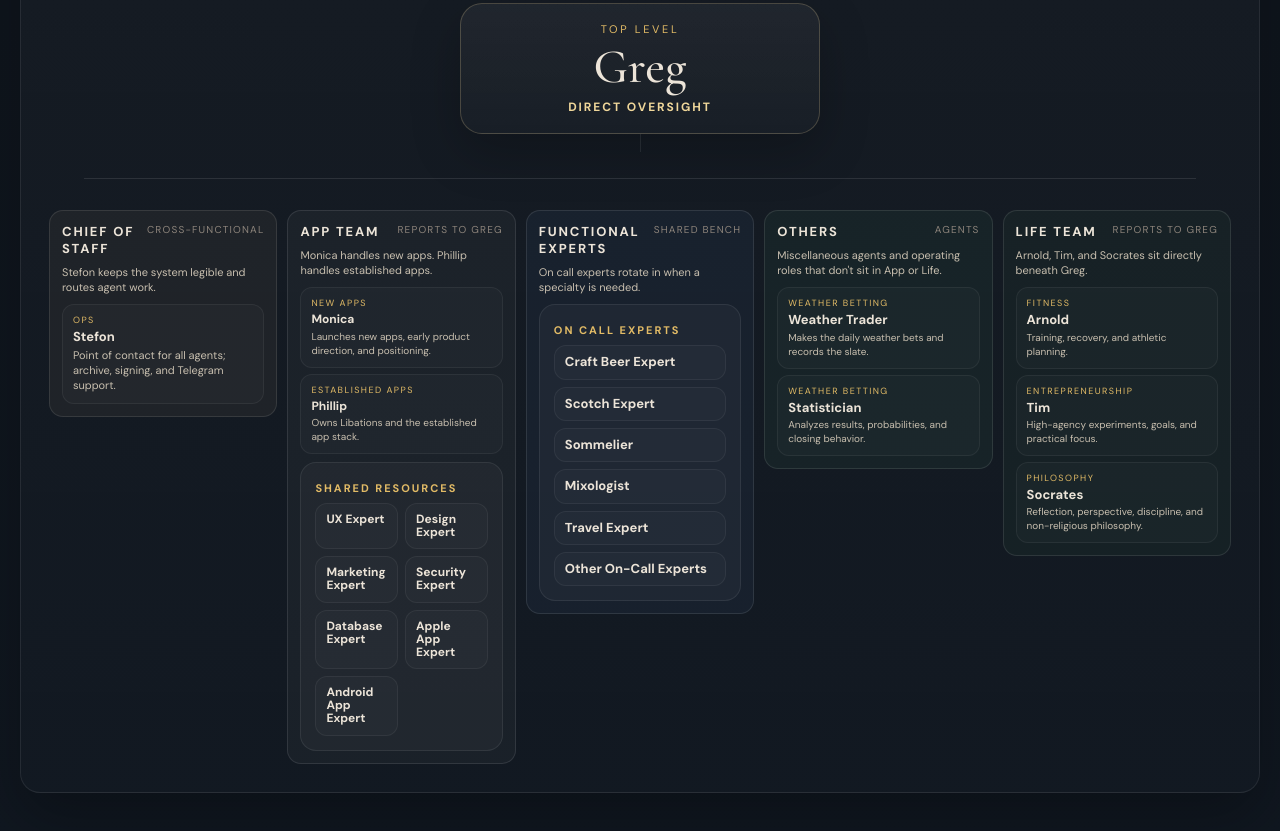
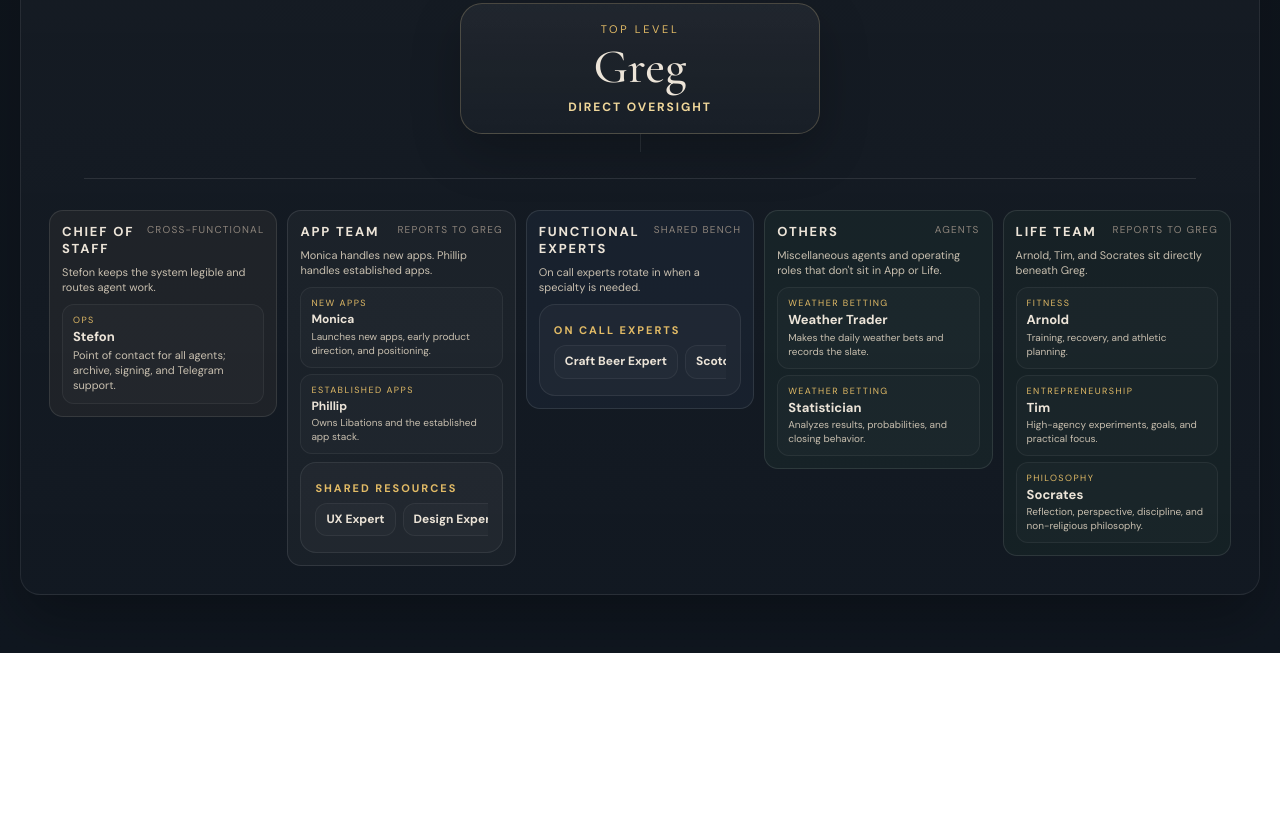
Before and after one commit to seahawksknicks/therainyday-website, a website: page agents/index.html in a window 1280 px wide. Shown: the part 1696-2527 px from the top of the page. After the commit the page ends 2349 px from the top, so only its background shows below. Drawn offline with nearby package versions, Linux system fonts and the light colour scheme.

Commit message:
Make expert groups single-line chips

```diff
--- a/agents/index.html
+++ b/agents/index.html
@@ -1719,9 +1719,17 @@
     }
 
     .expert-mini-grid {
-      display: grid;
-      grid-template-columns: repeat(2, minmax(0, 1fr));
+      display: flex;
+      flex-wrap: nowrap;
       gap: 7px;
+      overflow-x: auto;
+      padding-bottom: 2px;
+      -webkit-overflow-scrolling: touch;
+    }
+
+    .expert-mini-grid .mini-card {
+      flex: 0 0 auto;
+      white-space: nowrap;
     }
 
     .expert-mini-grid .mini-card .mini-name,
@@ -2016,13 +2024,12 @@
                 <p class="org-column-note">On call experts rotate in when a specialty is needed.</p>
                 <div class="org-mini-group">
                   <strong>On Call Experts</strong>
-                  <div class="stack">
+                  <div class="expert-mini-grid">
                     <div class="mini-card"><span class="mini-name">Craft Beer Expert</span></div>
                     <div class="mini-card"><span class="mini-name">Scotch Expert</span></div>
                     <div class="mini-card"><span class="mini-name">Sommelier</span></div>
                     <div class="mini-card"><span class="mini-name">Mixologist</span></div>
                     <div class="mini-card"><span class="mini-name">Travel Expert</span></div>
-                    <div class="mini-card"><span class="mini-name">Other On-Call Experts</span></div>
                   </div>
                 </div>
               </div>
```
